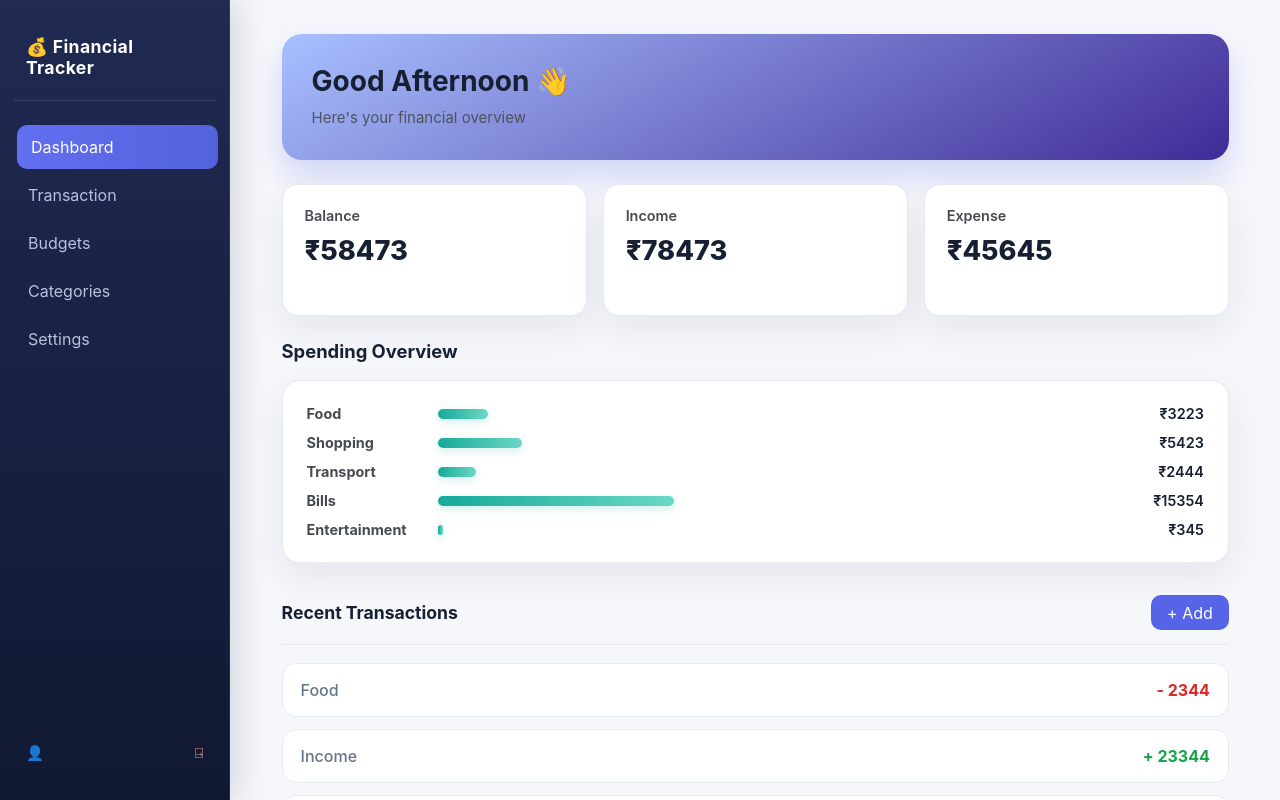
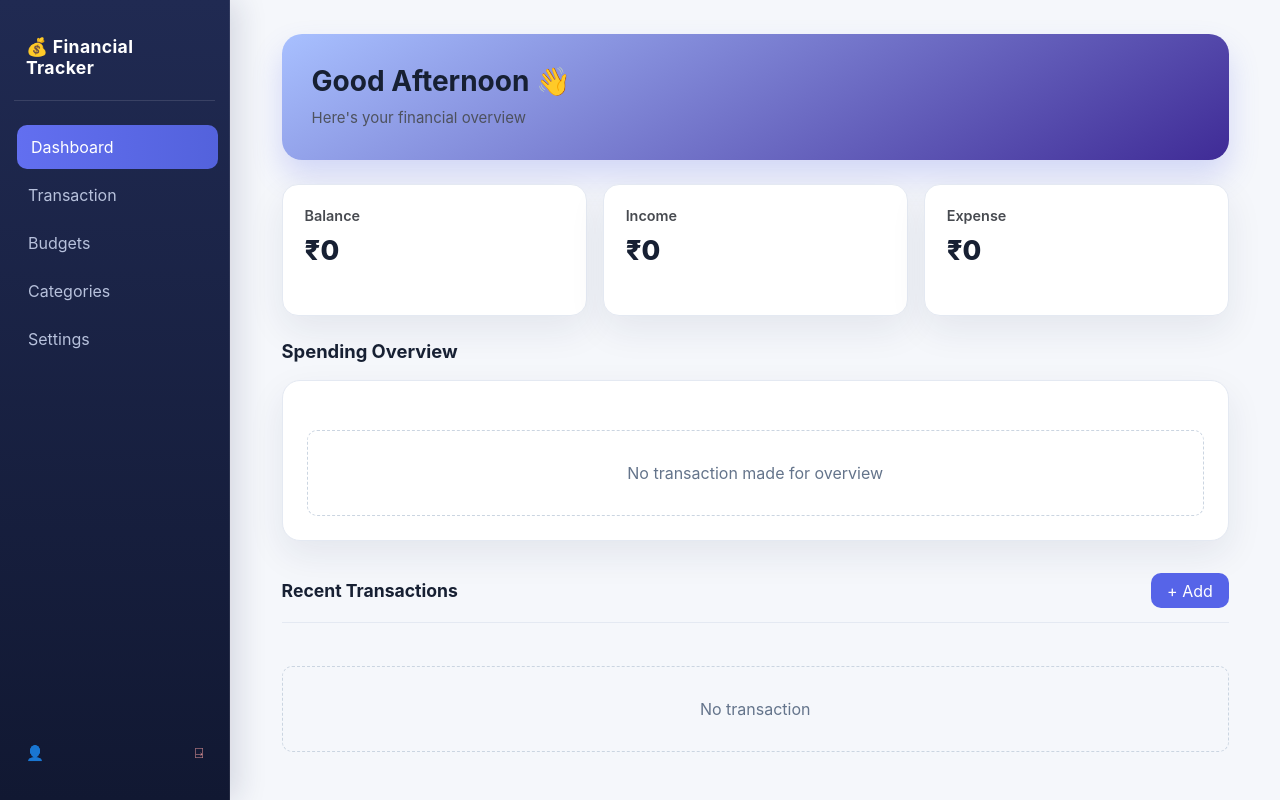
Before and after one commit to Reshma2001/FinanceTracker, a React (Vite) app: page /dashboard in a window 1280 px wide. Built offline with nearby package versions, Linux system fonts and the light colour scheme.

Commit message:
inprogress in global data render.

```diff
--- a/src/components/AddTransaction.jsx
+++ b/src/components/AddTransaction.jsx
@@ -1,7 +1,9 @@
 import { useState } from "react";
 import "./AddTransaction.css"
+import { useFinance } from "../context/FinanceContext";
 
-export default function AddTransaction({ setIsModalOpen, setIncomeAmount, setBalanceAmount, setExpenseAmount, setRecentTransactions }) {
+export default function AddTransaction({ setIsModalOpen }) {
+    const { addTransaction } = useFinance();
     const today = new Date();
     const todayStr = `${today.getFullYear()}-${String(today.getMonth() + 1).padStart(2, '0')}-${String(today.getDate()).padStart(2, '0')}`;
 
@@ -17,25 +19,13 @@ export default function AddTransaction({ setIsModalOpen, setIncomeAmount, setBal
         setIsModalOpen(false);
     }
 
-    function addTransaction() {
+    function handleAddTransaction() {
         const amountValue = transactionItem.amount;
 
         if (transactionItem.title == "" || amountValue == "" || transactionItem.category == "")
             return;
 
-        if (transactionItem.transactionType == "Income") {
-            setIncomeAmount(prevIncome => prevIncome + amountValue);
-            setBalanceAmount(prevIncome => prevIncome + amountValue);
-        }
-        else {
-            setExpenseAmount(preExpense => preExpense + amountValue);
-            setBalanceAmount(preExpense => preExpense - amountValue);
-        }
-
-         setRecentTransactions((previousTransactions) => [
-             transactionItem,
-             ...previousTransactions
-         ]);
+        addTransaction(transactionItem);
     }
 
     return (
@@ -47,7 +37,7 @@ export default function AddTransaction({ setIsModalOpen, setIncomeAmount, setBal
                 <div className="closeModal" onClick={handleModalClose} >&times;</div>
             </header>
             <section>
-                <form className="transactionForm" action={addTransaction}>
+                <form className="transactionForm" action={handleAddTransaction}>
                     <div className="inputContainer">
                         <label htmlFor="transactionTitle">
                             Title
--- a/src/components/Dashboard.jsx
+++ b/src/components/Dashboard.jsx
@@ -1,20 +1,21 @@
 import { useState } from "react";
 import "./Dashboard.css"
-import financeData from "../../data/financeData";
 import SummaryCard from "./SummaryCard";
 import SpendingChart from "./SpendingChart";
 import RecentTransaction from "./RecentTransaction";
 import AddTransaction from "./AddTransaction";
 import ModalView from "../shared/ModalView";
 import { useAuth } from "../context/useAuth";
+import { useFinance } from "../context/FinanceContext";
 
 export default function Dashboard() {
-    const {user} = useAuth();
+    const { user } = useAuth();
+    const { transactions, balanceAmount, incomeAmount, expenseAmount, chartData } = useFinance();
     const [isModalOpen, setIsModalOpen] = useState(false);
-    const [recentTransactions, setRecentTransactions] = useState(financeData.recentTransaction);
-    const [balanceAmount, setBalanceAmount] = useState(financeData.balanceAmount);
-    const [expenseAmount, setExpenseAmount] = useState(financeData.expenseAmount);
-    const [incomeAmount, setIncomeAmount] = useState(financeData.incomeAmount);
+    // const [recentTransactions, setRecentTransactions] = useState(financeData.recentTransaction);
+    // const [balanceAmount, setBalanceAmount] = useState(financeData.balanceAmount);
+    // const [expenseAmount, setExpenseAmount] = useState(financeData.expenseAmount);
+    // const [incomeAmount, setIncomeAmount] = useState(financeData.incomeAmount);
 
     const dateNow = new Date();
     const currentHour = dateNow.getHours();
@@ -28,24 +29,25 @@ export default function Dashboard() {
         greetingLabel = "Evening";
     }
 
-    const chartSummary = financeData.chartReport.map((item) => (
+    const chartSummary = chartData.map((item) => (
         <SpendingChart
             key={item.id}
-            totalExpense={financeData.expenseAmount}
             chartReport={item}
         />
     ));
 
-    const recentTransactionItems = recentTransactions.map((item) => (
+    const recentTransactionItems = transactions
+        .slice(0, 5)
+        .map((item) => (
         <RecentTransaction
             key={item.id}
             transaction={item}
         />
     ));
 
-    function handleAddButton() {
-        setIsModalOpen(true);
-    }
+     function handleAddButton() {
+         setIsModalOpen(true);
+     }
 
     return (
         <>
@@ -81,7 +83,7 @@ export default function Dashboard() {
                     <div className="chartLbl">Spending Overview</div>
 
                     <div className="barContainer">
-                        {chartSummary}
+                        {chartSummary.length > 0 ? chartSummary : <div className="nillItems">No transaction made for overview</div>}
                     </div>
                 </div>
 
@@ -100,7 +102,7 @@ export default function Dashboard() {
                     </div>
 
                     <div className="transactionList">
-                        {recentTransactionItems}
+                        {recentTransactionItems.length >0 ? recentTransactionItems : <div className="nillItems">No transaction</div>}
                     </div>
                 </div>
             </section>
@@ -109,10 +111,6 @@ export default function Dashboard() {
                 <ModalView isOpen={isModalOpen}>
                     <AddTransaction
                         setIsModalOpen={setIsModalOpen}
-                        setIncomeAmount={setIncomeAmount}
-                        setBalanceAmount={setBalanceAmount}
-                        setExpenseAmount={setExpenseAmount}
-                        setRecentTransactions={setRecentTransactions}
                     />
                 </ModalView>
             )}
--- a/src/components/RecentTransaction.jsx
+++ b/src/components/RecentTransaction.jsx
@@ -1,4 +1,5 @@
 export default function RecentTransaction({ transaction }) {
+    console.log("RecentTransaction", transaction);
     return (
         <>
             <div className="transactionItem">
--- a/src/components/SpendingChart.jsx
+++ b/src/components/SpendingChart.jsx
@@ -1,7 +1,10 @@
 
+import { useFinance } from "../context/FinanceContext";
 import "./SpendingChart.css"
-export default function SpendingChart({ totalExpense, chartReport }) {
-    const expensePer = ((chartReport.amount / totalExpense) * 100).toFixed(1);
+export default function SpendingChart({ chartReport }) {
+    const { expenseAmount } = useFinance();
+    const expensePer = ((chartReport.amount / expenseAmount) * 100).toFixed(1);
+
     return (
         <>
             <div className="chartBar">
--- /dev/null
+++ b/src/context/FinanceContext.jsx
@@ -0,0 +1,100 @@
+import { createContext, useContext, useMemo, useState, useEffect } from "react";
+
+const FinanceContext = createContext(null);
+const STORAGE_KEY = "financeTransactions";
+
+function getStoredTransactions() {
+    try {
+        const storedTransactions = sessionStorage.getItem(STORAGE_KEY);
+        return storedTransactions ? JSON.parse(storedTransactions) : [];
+    }
+    catch {
+        return [];
+    }
+}
+
+export function FinanceProvider({children}) {
+    const [transactions, setTransactions] = useState(getStoredTransactions);
+
+    useEffect(() => {
+        sessionStorage.setItem(STORAGE_KEY, JSON.stringify(transactions));
+    },[transactions]);
+
+    const addTransaction = (transaction) => {
+        const newTransaction = {
+            id: crypto.randomUUID(),
+            title: transaction.title,
+            category: transaction.category,
+            transactionType: transaction.transactionType,
+            date: transaction.date,
+            amount: Number(transaction.amount)
+        }
+
+        setTransactions((currentTransactions) => [
+            newTransaction,
+            ...currentTransactions
+        ]);
+    };
+
+    const deleteTransaction = (transactionId) => {
+        setTransactions((currentTransactions) =>
+            currentTransactions.filter(item => item.id !== transactionId)
+        )
+    };
+
+    const financeSummary = useMemo(() => {
+        const incomeAmount = transactions
+            .filter(item => item.transactionType === "Income")
+            .reduce((total, item) => total + item.amount, 0);
+
+        const expenseAmount = transactions
+            .filter(item => item.transactionType === "Expense")
+            .reduce((total, item) => total + item.amount, 0);
+
+        const chartData = transactions
+            .filter(item => item.transactionType === "Expense")
+            .reduce((categories, transaction) => {
+                const category = transaction.category;
+
+                if (!categories[category]) {
+                    categories[category] = {
+                        id: category,
+                        expenseType: category,
+                        amount: 0
+                    }
+                }
+
+                categories[category].amount += transaction.amount;
+                return categories;
+            }, {});
+        return {
+            incomeAmount,
+            expenseAmount,
+            balanceAmount: incomeAmount - expenseAmount,
+            chartData: Object.values(chartData)
+        }
+    }, [transactions]);
+
+    const value = {
+        transactions,
+        addTransaction,
+        deleteTransaction,
+        ...financeSummary
+    };
+
+    return (
+        <FinanceContext.Provider value={value}>
+            {children}
+        </FinanceContext.Provider>
+    )
+}
+
+export function useFinance(){
+    const context = useContext(FinanceContext);
+
+    if (!context) {
+        throw new Error('useFinance must be used inside the FinanceProvider')
+    }
+
+    return context;
+}
--- a/src/main.jsx
+++ b/src/main.jsx
@@ -3,11 +3,14 @@ import { createRoot } from 'react-dom/client'
 import './index.css'
 import App from './App.jsx'
 import AuthProvider from './context/useAuth.jsx';
+import { FinanceProvider } from './context/FinanceContext.jsx';
 
 createRoot(document.getElementById('root')).render(
     <StrictMode>
         <AuthProvider>
-            <App />
+            <FinanceProvider>
+                <App />
+            </FinanceProvider>
         </AuthProvider>
   </StrictMode>,
 )
```
